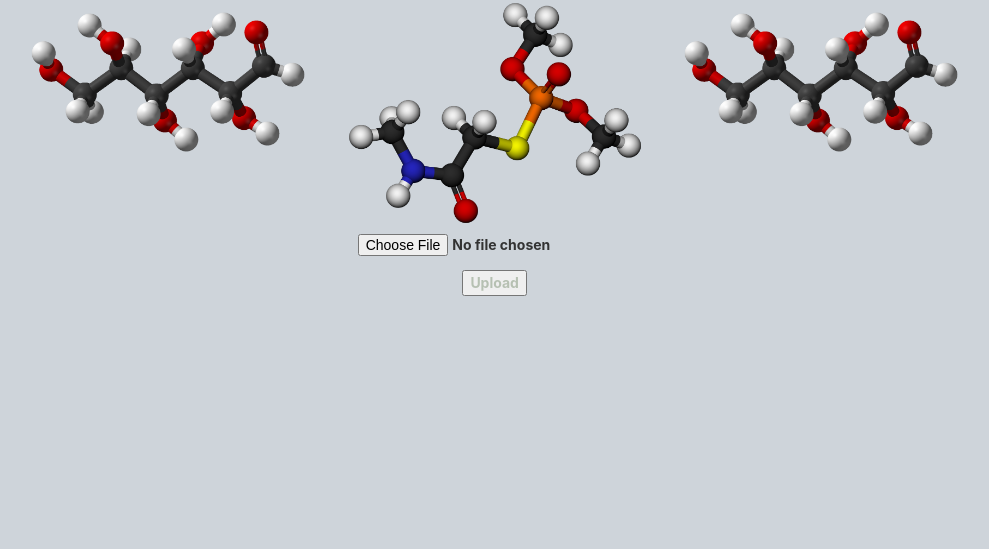
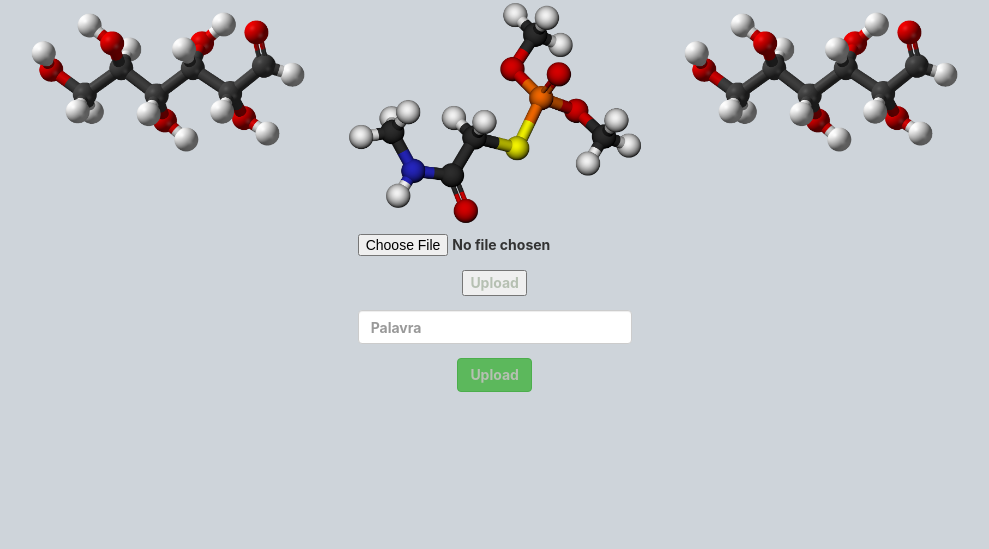
Before and after one commit to ZePedroResende/SPL, a Flask app: page / in a window 1280 px wide. Shown: the part 481-1030 px from the top of the page, without its empty margins (147-1136 px from the left). Before the commit the page ends 777 px from the top, so only its background shows below. Run offline with Flask 2, Linux system fonts and the light colour scheme; some libraries are stand-ins or nearby versions.

Commit message:
Word option added

```diff
--- a/web/templates/index.html
+++ b/web/templates/index.html
@@ -48,6 +48,20 @@
                     </div>
                 </div>
             </form>
+            <form class="md-form" action="{{ url_for('word_post') }}" method="POST">
+                <div class="file-field">
+                    <div class="d-flex justify-content-center">
+                        <div class="btn btn-mdb-color btn-rounded float-left" style="width:300px; display: block; margin: auto">
+                            <input type="text" class="form-control" placeholder="Palavra" name="word">
+                        </div>
+                    </div>
+                    <div class="d-flex justify-content-center" >
+                        <div class="btn btn-mdb-color btn-rounded float-left" style="width:300px; display: block; margin: auto">
+                            <input id="submit_button" type="submit" class="btn btn-success" value="Upload" style="color:#b6c0b2; font-weight: bold">
+                        </div>
+                    </div>
+                </div>
+            </form>
         </div>
         <div class="col-md-4">
             <div class="z-depth-1-half mb-4">
```
